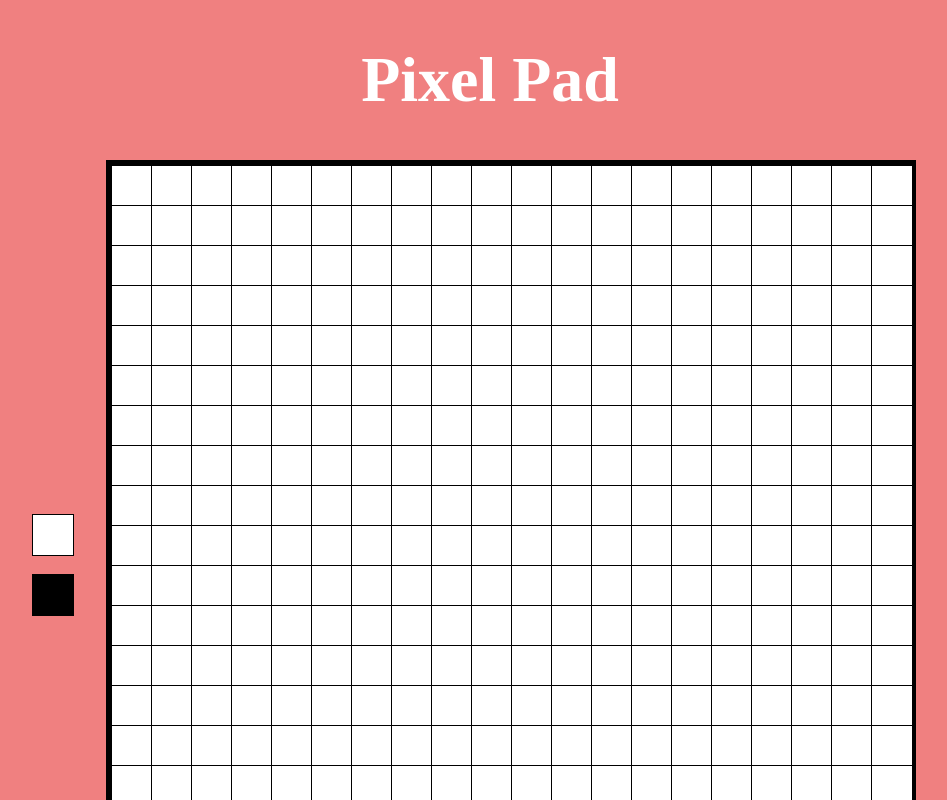
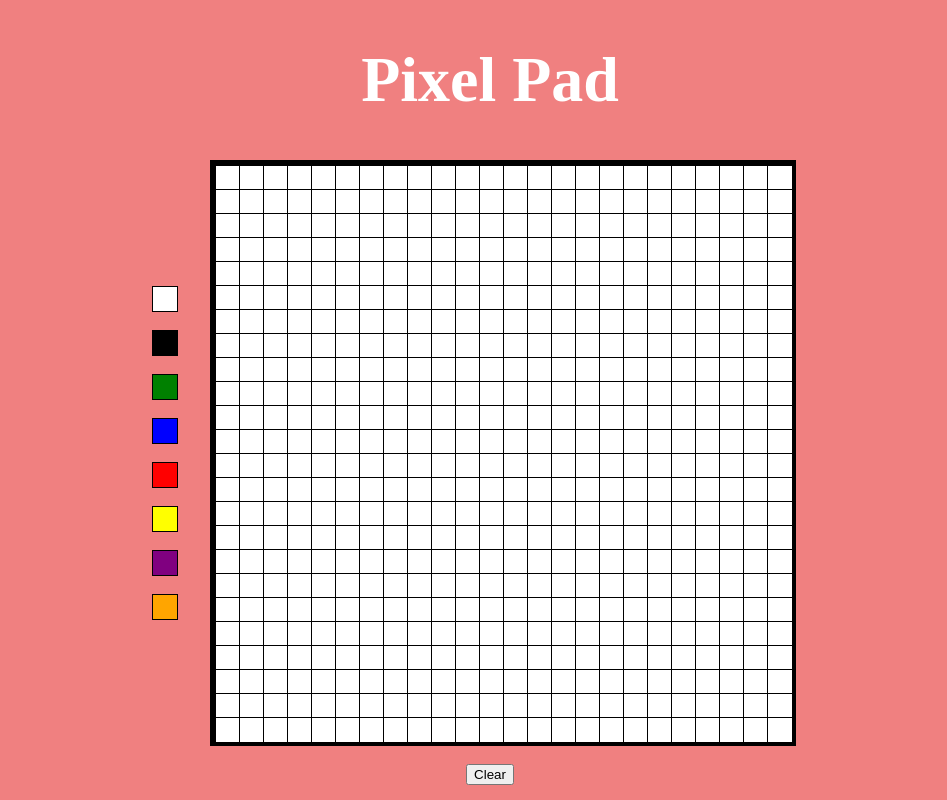
Before and after one commit to CoffeeEyes28/Pixel-Pad, a Next.js app in the folder pixel-pad/: page / in a window 1280 px wide. Shown: the top 800 px of the page, without its empty margins (150-1097 px from the left). Built offline with nearby package versions, Linux system fonts and the light colour scheme.

Commit message:
added clear button setting bg to white

```diff
--- a/pixel-pad/src/components/Pad.js
+++ b/pixel-pad/src/components/Pad.js
@@ -1,14 +1,28 @@
 import { useState } from 'react';
 import styles from '../styles/Pad.module.css';
 const Pad = () => {
-const gridSize = 20
+const gridSize = 24
 const squares = Array(gridSize * gridSize).fill(null);
 const [color, setColor] = useState();
 
 const handleClick = (index) => {
     const square = document.getElementById(`square-${index}`)
 
-    square.style.backgroundColor = color
+    square.style.backgroundColor= color
+}
+
+const handleClear = () => {
+
+    const allSquares = document.getElementsByClassName(styles.square)
+
+    for(let i =0; i < allSquares.length; i++){
+        const square = allSquares[i]
+
+        square.style.backgroundColor = 'white'
+
+    }
+
+
 }
 
 
@@ -18,10 +32,23 @@ return(
 
 
 <div className={styles.container}>
+<div className={styles.row}>
 <div className={styles.colorOptions}>
     <div className={styles.white} onClick={ () => setColor('white')}></div>
     <br></br>
     <div className={styles.black} onClick={() => setColor('black')}></div>
+    <br></br>
+    <div className={styles.green} onClick={() => setColor('green')}></div>
+    <br></br>
+    <div className={styles.blue} onClick={() => setColor('blue')}></div>
+    <br></br>
+    <div className={styles.red} onClick={() => setColor('red')}></div>
+    <br></br>
+    <div className={styles.yellow} onClick={() => setColor('yellow')}></div>
+    <br></br>
+    <div className={styles.purple} onClick={() => setColor('purple')}></div>
+    <br></br>
+    <div className={styles.orange} onClick={() => setColor('orange')}></div>
 </div>
 
 <div className={styles.box}>
@@ -29,8 +56,15 @@ return(
         <div key={index} className={styles.square} id={`square-${index}`} onClick = {() => handleClick(index)}></div>
     ))}
 </div>
+</div>
+<br></br>
 
+<div className={styles.row}>
+<button onClick={handleClear}>Clear</button>
 </div>
+</div>
+
+
 
 
 
--- a/pixel-pad/src/styles/Pad.module.css
+++ b/pixel-pad/src/styles/Pad.module.css
@@ -1,18 +1,23 @@
 .container{
     display: flex;
-    flex-direction: row;
+    flex-direction: column;
     align-items: center;
     justify-content: center;
 }
 
+.row{
+    display: flex;
+    flex-direction: row;
+}
 
 .box {
 margin-left: 2rem;
 margin-right: 2rem;
+
 border: 5px solid black;
 display: grid;
-grid-template-columns: repeat(20, 40px);
-grid-template-rows: repeat(20, 40px);
+grid-template-columns: repeat(24, 24px);
+grid-template-rows: repeat(24, 24px);
 
 
 }
@@ -22,8 +27,8 @@ grid-template-rows: repeat(20, 40px);
 .square{
     background-color: white;
     border: 1px solid black;
-    width: 40px;
-    height: 40px;
+    width: 24px;
+    height: 24px;
 
 }
 
@@ -39,13 +44,55 @@ grid-template-rows: repeat(20, 40px);
 .white{
     background-color: white;
     border: 1px solid black;
-    width: 40px;
-    height: 40px;
+    width: 24px;
+    height: 24px;
 }
 
 .black{
     background-color: black;
     border: 1px solid black;
-    width: 40px;
-    height: 40px;
+    width: 24px;
+    height: 24px;
 }
+
+.green{
+    background-color: green;
+    border: 1px solid black;
+    width: 24px;
+    height: 24px;
+}
+
+.blue{
+    background-color: blue;
+    border: 1px solid black;
+    width: 24px;
+    height: 24px;
+}
+
+.red{
+    background-color: red;
+    border: 1px solid black;
+    width: 24px;
+    height: 24px;
+}
+
+.yellow{
+    background-color: yellow;
+    border: 1px solid black;
+    width: 24px;
+    height: 24px;
+}
+
+.purple{
+    background-color: purple;
+    border: 1px solid black;
+    width: 24px;
+    height: 24px;
+}
+
+.orange{
+    background-color: orange;
+    border: 1px solid black;
+    width: 24px;
+    height: 24px;
+}
```
